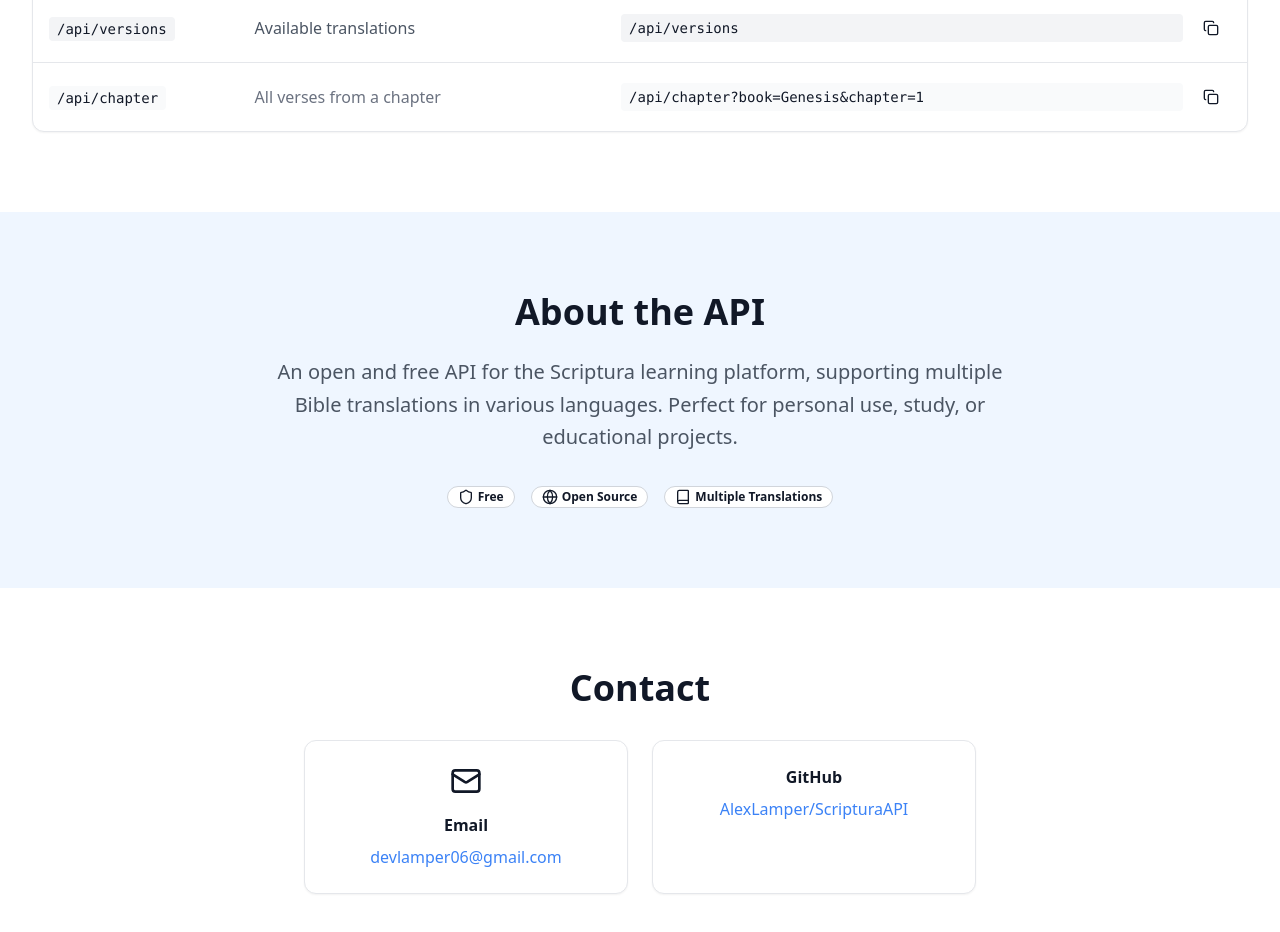
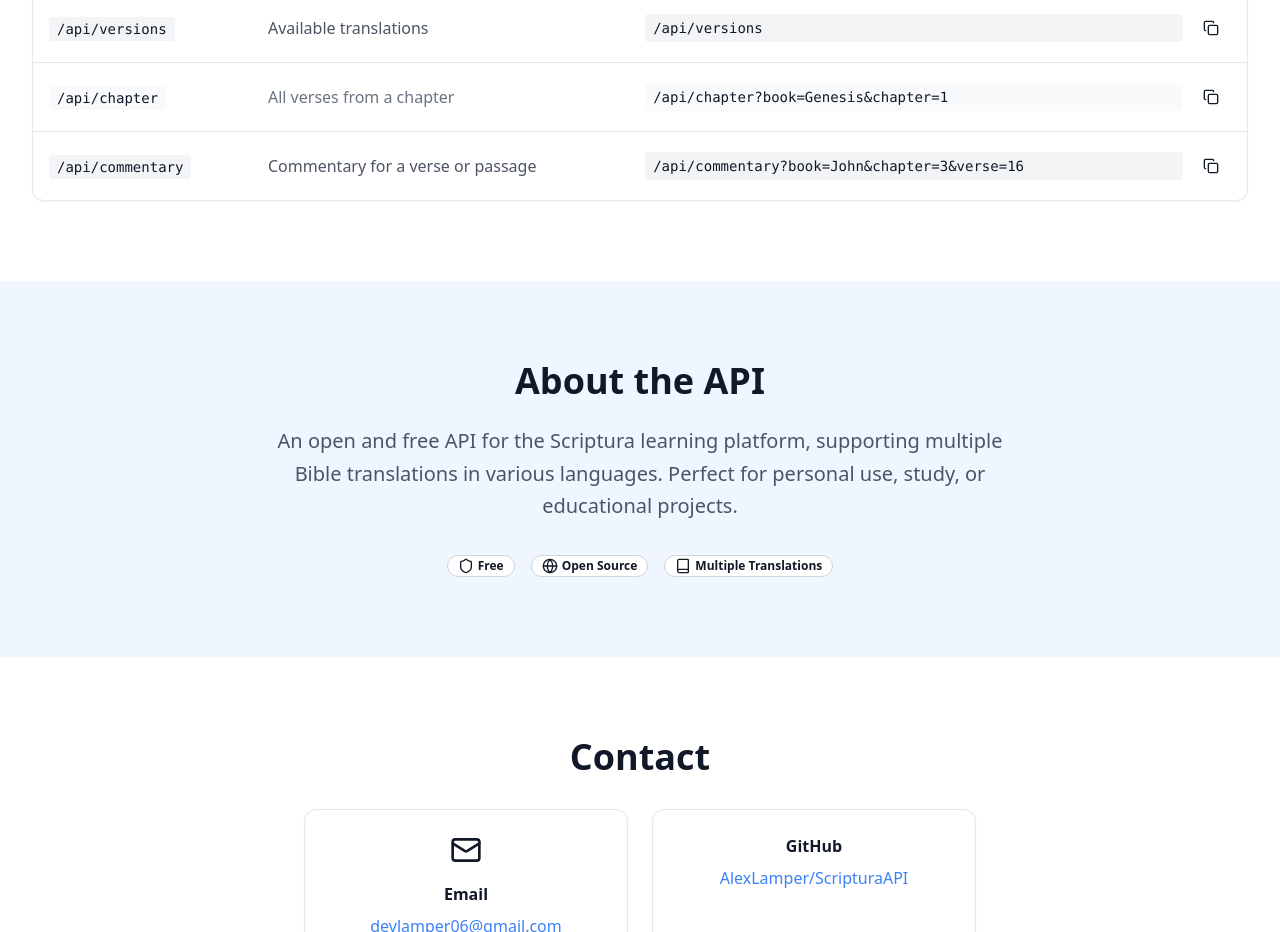
Before and after one commit to ThomasNowProductions/ScripturaAPI, a plain HTML site: page site/index.html in a window 1280 px wide. Shown: the part 2480-3412 px from the top of the page. Drawn offline with nearby package versions, Linux system fonts and the light colour scheme.

Commit message:
Update index.html and add /commentary endpoint for improved docs

```diff
--- a/site/index.html
+++ b/site/index.html
@@ -270,7 +270,7 @@
                         View documentation
                         <i data-lucide="arrow-right" class="ml-2 w-5 h-5"></i>
                     </a>
-                    <a href="#daily-text" class="inline-flex items-center justify-center gap-2 whitespace-nowrap rounded-md text-sm font-medium ring-offset-background transition-colors focus-visible:outline-none focus-visible:ring-2 focus-visible:ring-ring focus-visible:ring-offset-2 disabled:pointer-events-none disabled:opacity-50 border border-input bg-white hover:bg-white hover:border-gray-300 px-8 h-11 rounded-md shadow-md">
+                    <a href="/api/daytext" class="inline-flex items-center justify-center gap-2 whitespace-nowrap rounded-md text-sm font-medium ring-offset-background transition-colors focus-visible:outline-none focus-visible:ring-2 focus-visible:ring-ring focus-visible:ring-offset-2 disabled:pointer-events-none disabled:opacity-50 border border-input bg-white hover:bg-white hover:border-gray-300 px-8 h-11 rounded-md shadow-md">
                         <i data-lucide="calendar" class="mr-2 h-5 w-5"></i>
                         Try daily text
                     </a>
@@ -612,6 +612,20 @@
                                         </div>
                                     </td>
                                 </tr>
+                                <tr class="border-t border-gray-200">
+                                    <td class="p-4">
+                                        <code class="text-sm bg-gray-100 px-2 py-1 rounded text-gray-900">/api/commentary</code>
+                                    </td>
+                                    <td class="p-4 text-gray-600">Commentary for a verse or passage</td>
+                                    <td class="p-4">
+                                        <div class="flex items-center space-x-2">
+                                            <code class="text-sm bg-gray-100 px-2 py-1 rounded flex-1 text-gray-900">/api/commentary?book=John&chapter=3&verse=16</code>
+                                            <button class="inline-flex items-center justify-center gap-2 whitespace-nowrap rounded-md text-sm font-medium ring-offset-background transition-colors focus-visible:outline-none focus-visible:ring-2 focus-visible:ring-ring focus-visible:ring-offset-2 disabled:pointer-events-none disabled:opacity-50 hover:bg-gray-100 hover:text-gray-900 h-9 rounded-md px-3" onclick="copyToClipboard('/api/commentary?book=John&chapter=3&verse=16')">
+                                                <i data-lucide="copy" class="h-4 w-4"></i>
+                                            </button>
+                                        </div>
+                                    </td>
+                                </tr>
                             </tbody>
                         </table>
                     </div>
```
